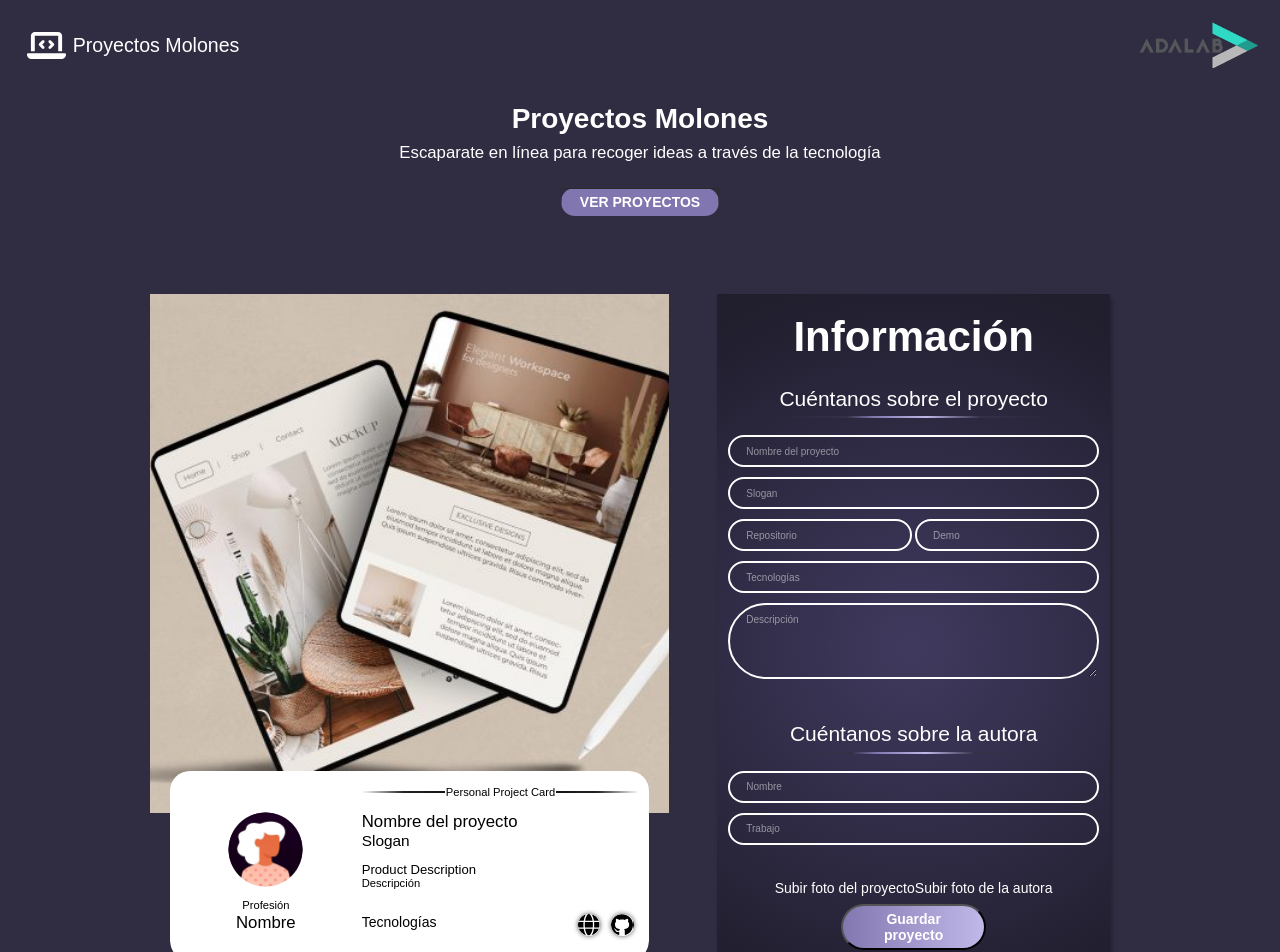
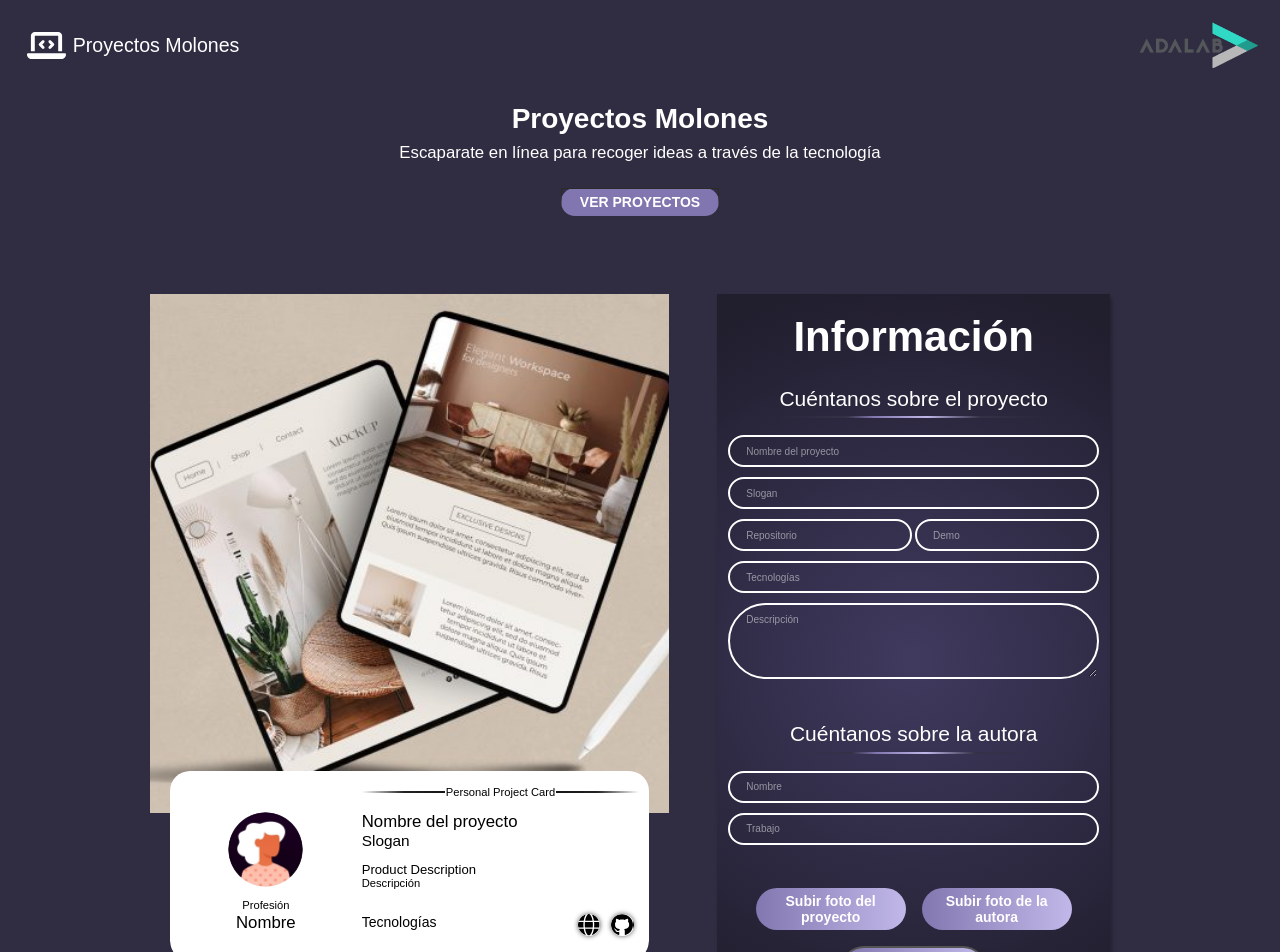
Before and after one commit to BugmaoLtd/project-promo-48-module-3-team-2, a React (Vite) app: page / in a window 1280 px wide. Shown: the top 952 px of the page. Built offline with nearby package versions, Linux system fonts and the light colour scheme.

Commit message:
Add styles to buttons

```diff
--- a/src/components/GetAvatar.jsx
+++ b/src/components/GetAvatar.jsx
@@ -1,9 +1,9 @@
 import React from "react";
 //import PropTypes from "prop-types";
-import defaultAvatar from '../images/ebook-example.jpg';
+import defaultAvatar from "../images/ebook-example.jpg";
 
 function GetAvatar({
-   avatar = defaultAvatar,
+  avatar = defaultAvatar,
   updateAvatar,
   text = "Get avatar!",
 }) {
@@ -63,9 +63,10 @@ function GetAvatar({
 
   return (
     <div className="get-avatar">
-      <label className="get-avatar__label">
+      <label className="get-avatar__label button">
         {text}
         <input
+          className="addForm__hidden"
           type="file"
           ref={myFileField}
           style={{ display: "none" }}
```
